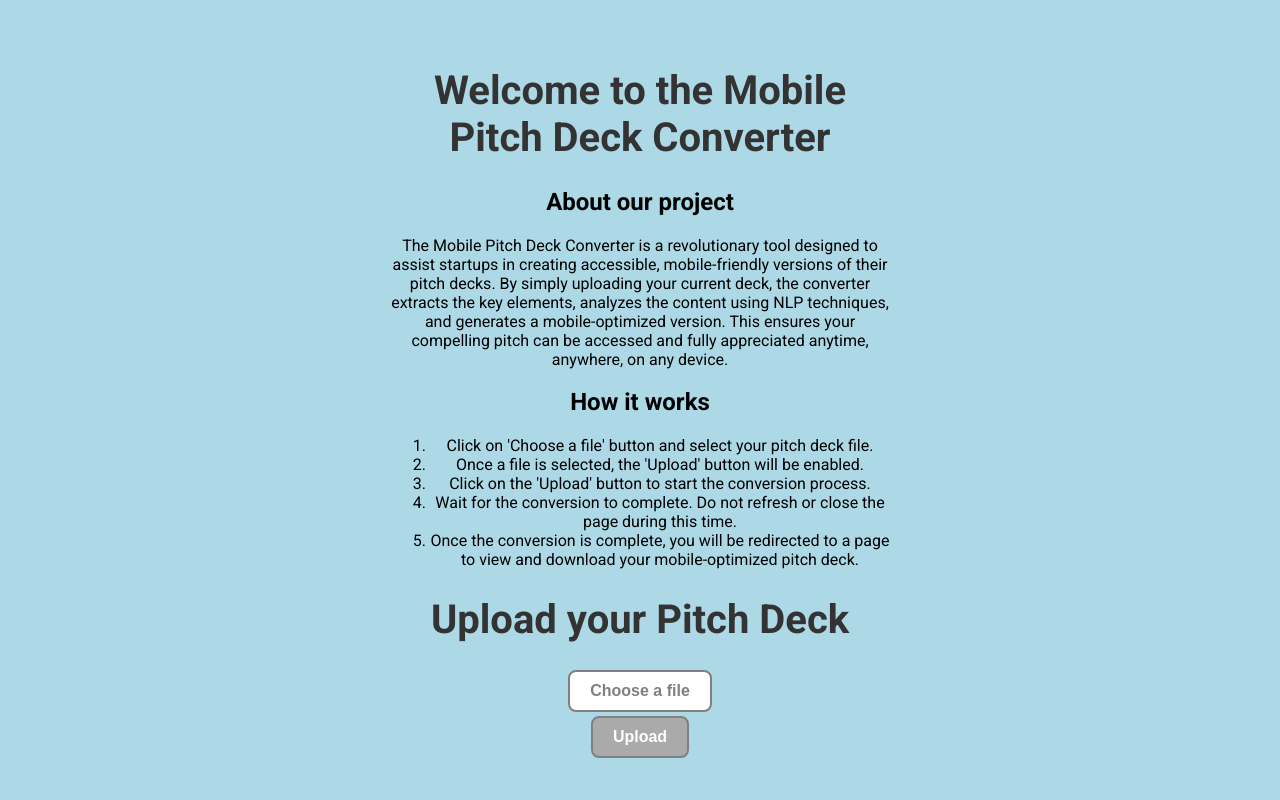
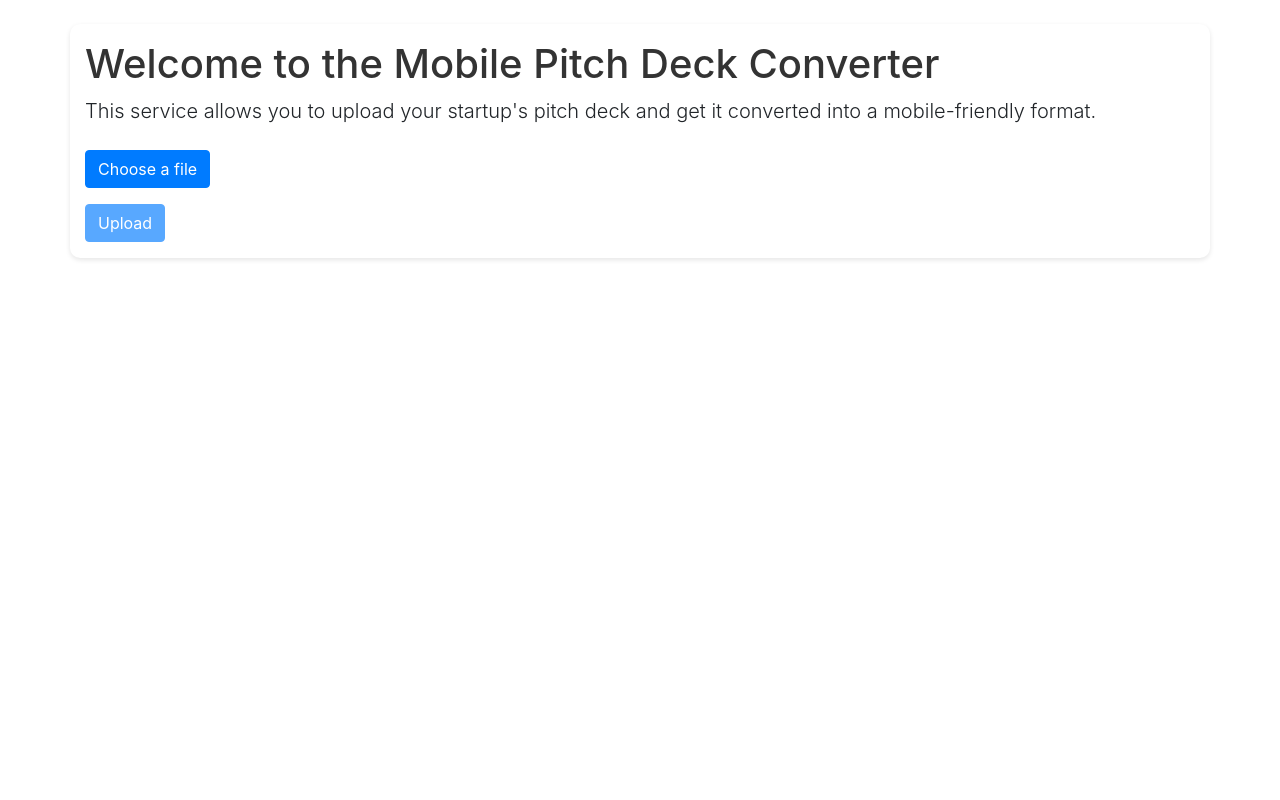
Before and after one commit to chefborjan/MobileDeckConverter, a Django app: page /upload/ in a window 1280 px wide. Run offline with Django 4.2, Linux system fonts and the light colour scheme; some libraries are stand-ins or nearby versions.

Commit message:
updated clean

```diff
--- a/MDC/static/styles.css
+++ b/MDC/static/styles.css
@@ -1,97 +1,47 @@
-/* static/styles.css */
-
 body {
-    background-color: #ADD8E6;
     font-family: 'Roboto', sans-serif;
+    background-color: #f5f5f5;
 }
 
 .container {
-    max-width: 500px;
+    max-width: 800px;
     margin: 0 auto;
-    text-align: center;
-    padding: 2em;
+    padding: 1em;
+    background-color: white;
+    border-radius: 10px;
+    box-shadow: 0 2px 5px rgba(0,0,0,0.1);
+}
+
+.info-section {
+    text-align: left;
+    color: #666;
+    line-height: 1.6;
+    border-bottom: 1px solid #ddd;
+    padding-bottom: 1em;
+    margin-bottom: 1em;
 }
 
 h1 {
-    font-size: 2.5em;
     color: #333;
+    margin-bottom: 0.5em;
 }
 
 .upload-btn-wrapper {
     position: relative;
     overflow: hidden;
-    display: inline-block;
+    display: flex;
+    margin-top: 1em;
+    gap: 10px;
 }
 
-.btn-choose,
-.btn-upload {
-    border: 2px solid gray;
-    color: gray;
-    background-color: white;
-    padding: 10px 20px;
-    border-radius: 8px;
-    font-size: 1em;
-    font-weight: bold;
-    transition: background-color 0.3s ease, color 0.3s ease;
+.confirmation-message {
+    color: #2d3436;
+    font-size: 1.2em;
+    margin-top: 1em;
 }
 
-.btn-choose:hover,
-.btn-upload.enabled:hover {
-    background-color: #388E3C; /* A darker shade of green */
-    color: white;
+.file-name {
+    color: darkgrey;
+    padding: 10px 10px;
+    font-size: 1em;
 }
-
-.btn-upload {
-    background-color: #aaa;
-    color: white;
-    cursor: not-allowed;
-}
-
-.btn-upload.enabled {
-    background-color: #4CAF50;
-    cursor: pointer;
-}
-
-.upload-btn-wrapper input[type=file] {
-    font-size: 100px;
-    position: absolute;
-    left: 0;
-    top: 0;
-    opacity: 0;
-}
-
-/* Bounce animation */
-@keyframes bounce {
-    0%, 20%, 50%, 80%, 100% {transform: translateY(0);}
-    40% {transform: translateY(-10px);}
-    60% {transform: translateY(-5px);}
-}
-
-.btn-upload:active {
-    animation: bounce 1.5s;
-}
-
-.deck-links {
-    background: #f5f5f5;
-    padding: 20px;
-    border-radius: 10px;
-}
-
-.deck-link {
-    font-size: 18px;
-}
-
-#accordion .card-header {
-    background: #f5f5f5;
-    border: none;
-}
-
-#accordion .btn-link {
-    color: #333;
-    text-decoration: none;
-}
-
-#accordion .card-body {
-    font-size: 16px;
-    line-height: 1.5;
-}
--- a/MDC/templates/upload_deck.html
+++ b/MDC/templates/upload_deck.html
@@ -1,59 +1,70 @@
 {% load static %}
-
 <!DOCTYPE html>
 <html>
 <head>
     <title>Upload Deck</title>
-    <link href="https://fonts.googleapis.com/css?family=Roboto:300,400,500,700" rel="stylesheet">
+    <link rel="stylesheet" href="https://fonts.googleapis.com/css?family=Roboto:300,400,500,700">
     <link rel="stylesheet" type="text/css" href="{% static 'styles.css' %}">
+    <link rel="stylesheet" href="https://stackpath.bootstrapcdn.com/bootstrap/4.4.1/css/bootstrap.min.css">
 </head>
 <body>
-    <div class="container">
+    <div class="container my-4">
+        <header class="mb-4">
             <h1>Welcome to the Mobile Pitch Deck Converter</h1>
-        <div class="info-section">
-            <h2>About our project</h2>
-            <p>
-                The Mobile Pitch Deck Converter is a revolutionary tool designed to assist startups
-                in creating accessible, mobile-friendly versions of their pitch decks. By simply
-                uploading your current deck, the converter extracts the key elements, analyzes the
-                content using NLP techniques, and generates a mobile-optimized version. This ensures your
-                compelling pitch can be accessed and fully appreciated anytime, anywhere, on any device.
-            </p>
-            <h2>How it works</h2>
-            <ol>
-                <li>Click on 'Choose a file' button and select your pitch deck file.</li>
-                <li>Once a file is selected, the 'Upload' button will be enabled.</li>
-                <li>Click on the 'Upload' button to start the conversion process.</li>
-                <li>Wait for the conversion to complete. Do not refresh or close the page during this time.</li>
-                <li>Once the conversion is complete, you will be redirected to a page to view and download your mobile-optimized pitch deck.</li>
-            </ol>
-        </div>
-        <h1>Upload your Pitch Deck</h1>
-        <form method="post" action="{% url 'upload_deck' %}" enctype="multipart/form-data">
+            <p class="lead">This service allows you to upload your startup's pitch deck and get it converted into a mobile-friendly format.</p>
+        </header>
+        <section class="deck-upload-section">
+            <form method="post" action="/upload/" enctype="multipart/form-data">
                 {% csrf_token %}
                 <div class="upload-btn-wrapper">
-                 <button class="btn-choose">Choose a file</button>
-                    <input type="file" name="deck" id="myfile" />
+                    <button type="button" class="btn btn-primary btn-choose">Choose a file</button>
+                    <input type="file" name="deck" id="myfile" style="display: none;" />
+                    <span id="file-name" class="file-name ml-3"></span>
                 </div>
-            <div class="submit-btn-wrapper">
-                <button type="submit" class="btn-upload" disabled>Upload</button>
+
+                <div class="submit-btn-wrapper mt-3">
+                    <button type="submit" class="btn btn-primary btn-upload" disabled>Upload</button>
+
                 </div>
+                <div id="confirmation-message" class="confirmation-message mt-3" style="display: none;">Your deck is being uploaded. Please wait...</div>
             </form>
+        </section>
     </div>
 
     <script>
         const fileInput = document.querySelector('#myfile');
         const uploadButton = document.querySelector('.btn-upload');
+        const confirmationMessage = document.querySelector('#confirmation-message');
+        const btnChoose = document.querySelector('.btn-choose');
+        const fileName = document.querySelector('#file-name');
+        const form = document.querySelector('form');
+
+        btnChoose.addEventListener('click', function() {
+            fileInput.click();
+        });
 
         fileInput.addEventListener('input', function() {
             if (fileInput.files.length > 0) {
                 uploadButton.removeAttribute('disabled');
-                uploadButton.classList.add('enabled');
+                fileName.textContent = `Selected file: ${fileInput.files[0].name}`;
             } else {
                 uploadButton.setAttribute('disabled', true);
-                uploadButton.classList.remove('enabled');
+                fileName.textContent = '';
             }
         });
+
+        form.addEventListener('submit', function(event) {
+            event.preventDefault();  // Prevent form submission
+            confirmationMessage.style.display = 'block';  // Display the upload message
+
+            // Submit the form after a short delay
+            setTimeout(function() {
+                form.submit();
+            }, 500);
+        });
     </script>
+
+    <script src="https://code.jquery.com/jquery-3.5.1.slim.min.js"></script>
+    <script src="https://stackpath.bootstrapcdn.com/bootstrap/4.4.1/js/bootstrap.bundle.min.js"></script>
 </body>
 </html>
```
Also changed, not shown: MDC/templates/view_deck.html (+29 -83 lines), MDC/templatetags/custom_filters.py (added, +8 -0 lines), db.sqlite3. Lines whose indentation alone changed are shown as unchanged.
